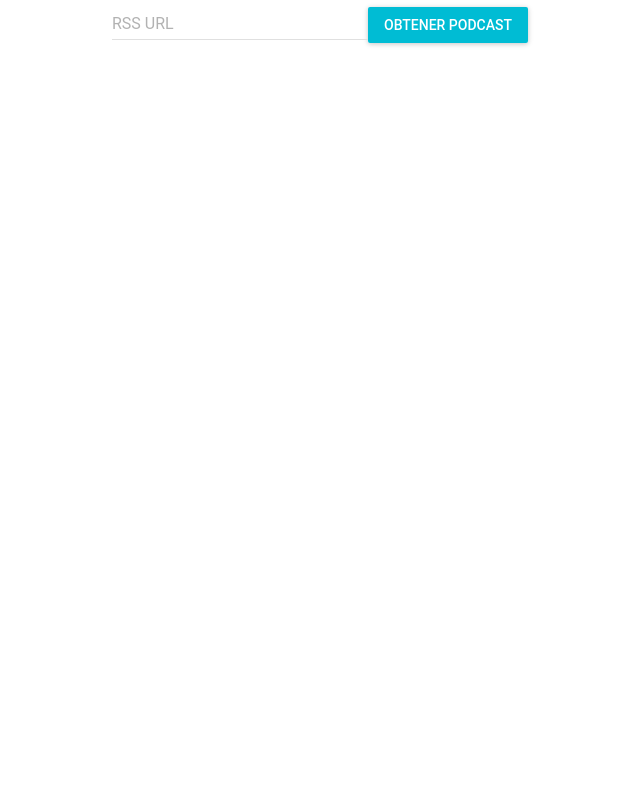
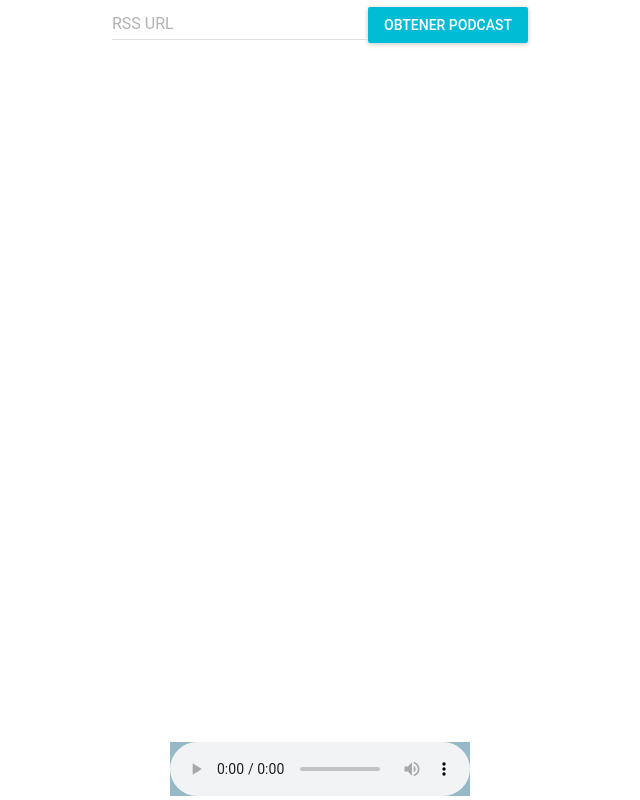
Before and after one commit to CarlosGHM/RSSWebClient, a React (Create React App) app: page / in a window 1280 px wide. Shown: the whole page, without its empty margins (320-960 px from the left). Built offline with nearby package versions, Linux system fonts and the light colour scheme; what react-tap-event-plugin would draw is missing.

Commit message:
Adding Player component. Refactor Modules

```diff
--- a/src/App.js
+++ b/src/App.js
@@ -1,15 +1,15 @@
 import React, { Component } from 'react';
 import './App.css';
 import PodcastExplorer from './modules/podcastExplorer';
-import Core from './modules/core';
+import PodcastPlayer from './modules/podcastPlayer';
 import {
   BrowserRouter as Router,
   Route
 } from 'react-router-dom';
 
 
-const { Explorer } = PodcastExplorer.components;
-const { PodcastDetail } = Core.components;
+const { Explorer, PodcastDetailContainer } = PodcastExplorer.components;
+const { Player } = PodcastPlayer.components;
 
 class App extends Component {
   render() {
@@ -18,9 +18,10 @@ class App extends Component {
         <Router>
           <div>
             <Route exact path="/" component={Explorer} />
-            <Route path="/podcast/:title" component={PodcastDetail} />
+            <Route path="/podcast/:title" component={PodcastDetailContainer} />
           </div>
         </Router>
+        <Player />
       </div>
     );
   }
--- a/src/modules/core/components/PodcastCard/PodcastCard.js
+++ b/src/modules/core/components/PodcastCard/PodcastCard.js
@@ -23,8 +23,4 @@ class PodcastCard extends Component {
   }
 }
 
-// PodcastCard.propTypes = {
-//   feed: PropTypes.shape,
-// }
-
 export default PodcastCard;
--- a/src/modules/core/components/podcastDetail/PodcastDetail.js
+++ b/src/modules/core/components/podcastDetail/PodcastDetail.js
@@ -1,28 +1,19 @@
 import React, { Component } from 'react'
-import { connect } from 'react-redux';
-// import { getPodcastByTitle } from '../home/selectors';
-import PodcastExplorer from '../../../podcastExplorer';
-
-const { getPodcastByTitle } = PodcastExplorer.selectors;
 
 class PodcastDetail extends Component {
   render() {
-    const { match, podcast } = this.props;
+    const { Match, Podcast } = this.props;
     return (
       <div>
-        <h1>{match.params.title}</h1>
-        <p>{podcast.description}</p>
+        <h1>{Match.params.title}</h1>
+        <p>{Podcast.description}</p>
         <h2>Episodios</h2>
         <ul>
-          {podcast.items.map((i, idx) => { return <li key={idx}>{i.title}</li> })}
+          {Podcast.items.map((i, idx) => { return <li key={idx}>{i.title}</li> })}
         </ul>
       </div>
     )
   }
 }
 
-const mapStateToProps = (state, props) => ({
-  podcast: getPodcastByTitle(state, props),
-})
-
-export default connect(mapStateToProps)(PodcastDetail);
+export default PodcastDetail;
--- /dev/null
+++ b/src/modules/podcastExplorer/components/PodcastDetailContainer/PodcastDetailContainer.js
@@ -0,0 +1,19 @@
+import React, { Component } from 'react'
+import { connect } from 'react-redux';
+import { getPodcastByTitle } from '../../selectors';
+import Core from '../../../core';
+
+const { PodcastDetail } = Core.components;
+
+class PodcastDetailContainer extends Component {
+  render() {
+    const { podcast, match } = this.props;
+    return (<PodcastDetail Podcast={podcast} Match={match} />)
+  }
+}
+
+const mapStateToProps = (state, props) => ({
+  podcast: getPodcastByTitle(state, props),
+})
+
+export default connect(mapStateToProps)(PodcastDetailContainer);
--- a/src/modules/podcastExplorer/components/PodcastList/PodcastList.js
+++ b/src/modules/podcastExplorer/components/PodcastList/PodcastList.js
@@ -1,5 +1,7 @@
 import React, { Component } from 'react';
-import PodcastCard from '../../../core/components/PodcastCard/PodcastCard';
+import Core from '../../../core';
+
+const { PodcastCard } = Core.components;
 
 class PodcastList extends Component {
 
--- a/src/modules/podcastExplorer/index.js
+++ b/src/modules/podcastExplorer/index.js
@@ -6,8 +6,8 @@ import * as selectors from './selectors';
 import PodcastForm from './components/PodcastForm/PodcastForm';
 import PodcastList from './components/PodcastList/PodcastList';
 import Explorer from './components/Explorer/Explorer';
-import Dummy from './components/Dummy/Dummy';
+import PodcastDetailContainer from './components/PodcastDetailContainer/PodcastDetailContainer';
 
-const components = { PodcastForm, PodcastList, Explorer, Dummy };
+const components = { PodcastForm, PodcastList, Explorer, PodcastDetailContainer };
 
 export default { actions, components, constants, reducer, selectors };
--- /dev/null
+++ b/src/modules/podcastPlayer/components/Player/Player.css
@@ -0,0 +1,9 @@
+.playerContainer {
+    position: fixed;
+    bottom: 0;
+    width: 100%;
+}
+
+audio {
+    background-color: #95B9C7;
+}
--- /dev/null
+++ b/src/modules/podcastPlayer/components/Player/Player.js
@@ -0,0 +1,18 @@
+import React, { Component } from 'react'
+import './Player.css';
+
+class Player extends Component {
+  render() {
+    return (
+      <div className="playerContainer">
+        <audio
+          src="http://developer.mozilla.org/@api/deki/files/2926/=AudioTest_(1).ogg"
+          controls>
+          Your browser does not support the audio element.
+      </audio>
+      </div>
+    )
+  }
+}
+
+export default Player;
--- /dev/null
+++ b/src/modules/podcastPlayer/index.js
@@ -0,0 +1,5 @@
+import Player from './components/Player/Player';
+
+const components = { Player };
+
+export default { components };
```
